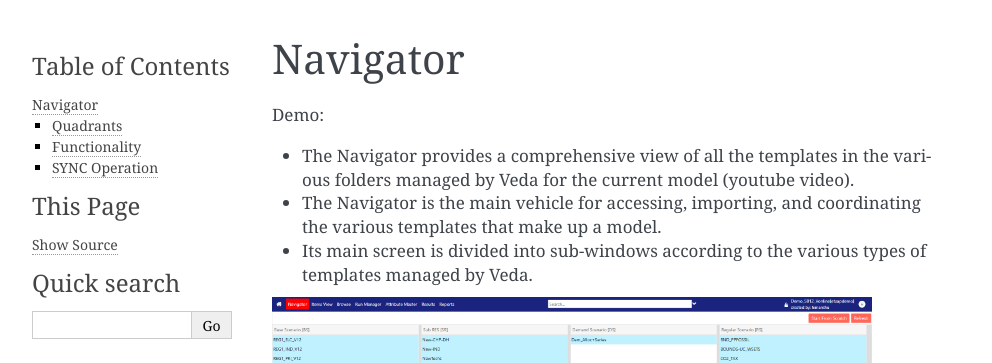
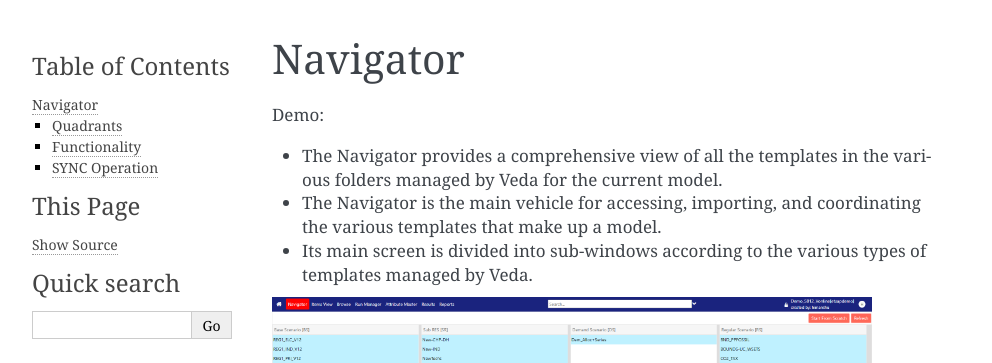
Before and after one commit to kanors-emr/VedaOnline-documentation, a Sphinx documentation site: the page built from source/pages/Navigator.rst, in a window 1280 px wide. Shown: the top 363 px of the page, without its empty margins (148-1140 px from the left). Built offline with Sphinx 7.4.7, drawn with Linux system fonts in a browser that asks for light colours.

Commit message:
Update Navigator.rst

```diff
--- a/source/pages/Navigator.rst
+++ b/source/pages/Navigator.rst
@@ -4,7 +4,7 @@ Navigator
 
 Demo:
 
-* The Navigator provides a comprehensive view of all the templates in the various folders managed by Veda for the current model (youtube video).
+* The Navigator provides a comprehensive view of all the templates in the various folders managed by Veda for the current model.
 * The Navigator is the main vehicle for accessing, importing, and coordinating the various templates that make up a model.
 * Its main screen is divided into sub-windows according to the various types of templates managed by Veda.
 
```
